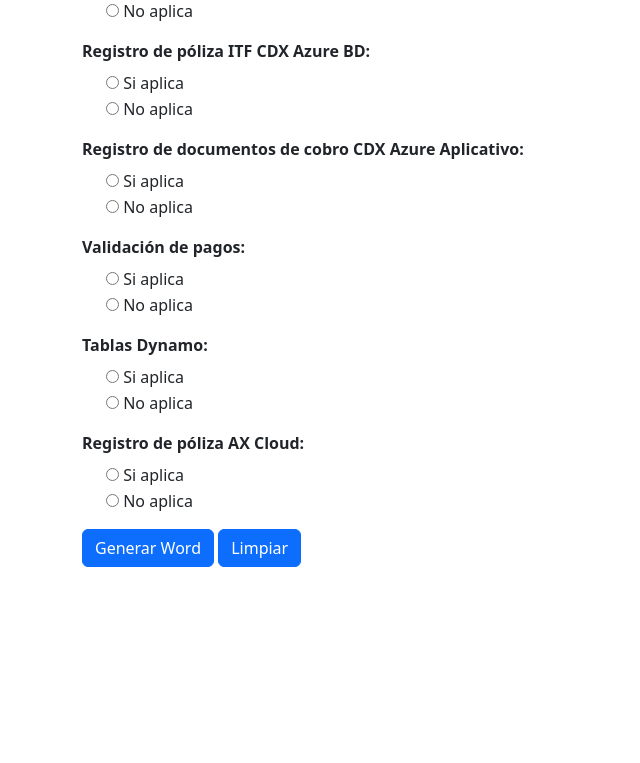
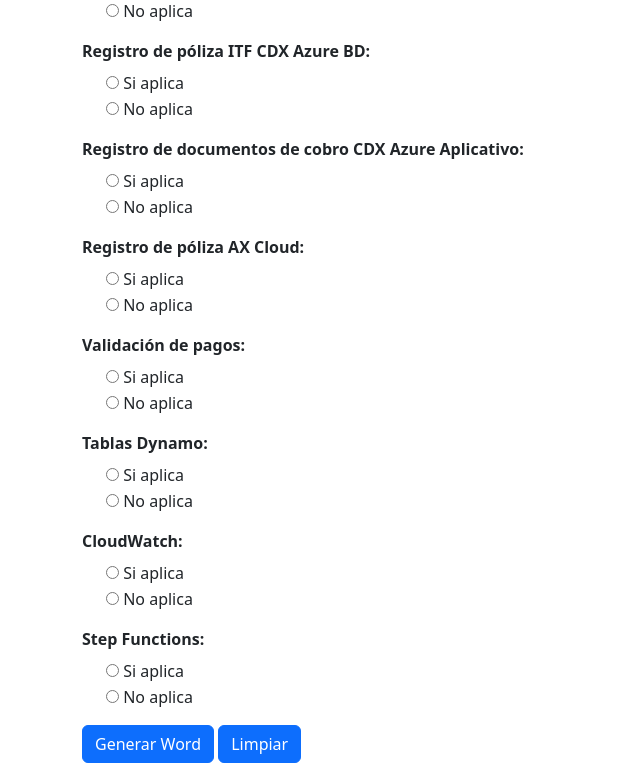
Before and after one commit to alonso0929/GenerarReporte, a Flask app: template templates/indexV2.html in a window 1280 px wide. Shown: the part 1365-2128 px from the top of the page, without its empty margins (0-640 px from the left). Before the commit the page ends 1932 px from the top, so only its background shows below. Run offline with Flask 3, Linux system fonts and the light colour scheme; the template is opened without the code that fills it, so the values that code supplies are empty.

Commit message:
Se agregaron nuevas validaciones

```diff
--- a/templates/indexV2.html
+++ b/templates/indexV2.html
@@ -80,8 +80,8 @@
             <label for="estado" class="form-label"><b>Estado de la prueba:</b></label>
             <select name="estado" class="form-select" required>
                 <option value="" disabled selected>Seleccione estado:</option>
-                <option value="Conforme">Conforme</option>
-                <option value="Observado">Observado</option>
+                <option value="CONFORME">Conforme</option>
+                <option value="OBSERVADO">Observado</option>
             </select>
         </div>
 
@@ -342,7 +342,7 @@
         </div>
 
         <div class="mb-3">
-            <label class="form-label" name="titulo9"><b>Validación de pagos:</b></label>
+            <label class="form-label" name="titulo9"><b>Registro de póliza AX Cloud:</b></label>
             <div class="form-check">
                 <label>
                     <input type="radio" name="opcion_radio9" value="Si aplica" onclick="toggleInputFile('inputFileContainer9', true)">
@@ -374,7 +374,7 @@
         </div>
 
         <div class="mb-3">
-            <label class="form-label" name="titulo10"><b>Tablas Dynamo:</b></label>
+            <label class="form-label" name="titulo10"><b>Validación de pagos:</b></label>
             <div class="form-check">
                 <label>
                     <input type="radio" name="opcion_radio10" value="Si aplica" onclick="toggleInputFile('inputFileContainer10', true)">
@@ -406,7 +406,7 @@
         </div>
 
         <div class="mb-3">
-            <label class="form-label" name="titulo11"><b>Registro de póliza AX Cloud:</b></label>
+            <label class="form-label" name="titulo11"><b>Tablas Dynamo:</b></label>
             <div class="form-check">
                 <label>
                     <input type="radio" name="opcion_radio11" value="Si aplica" onclick="toggleInputFile('inputFileContainer11', true)">
@@ -434,6 +434,70 @@
                 <input type="text" name="comentario11" class="form-control">
                 <label for="imagen11" class="form-label">Evidencia:</label>
                 <input type="file" name="imagenes11[]" class="form-control" accept="image/*" multiple>
+            </div>
+        </div>
+
+        <div class="mb-3">
+            <label class="form-label" name="titulo12"><b>CloudWatch:</b></label>
+            <div class="form-check">
+                <label>
+                    <input type="radio" name="opcion_radio12" value="Si aplica" onclick="toggleInputFile('inputFileContainer12', true)">
+                    Si aplica
+                </label>
+            </div>
+            <div class="form-check">
+                <label>
+                    <input type="radio" name="opcion_radio12" value="No aplica" onclick="toggleInputFile('inputFileContainer12', false)">
+                    No aplica
+                </label>
+            </div>
+
+            <div id="inputFileContainer12" class="hidden">
+                <div class="mb-3">
+                    <label for="estado12" class="form-label">Estado de la evidencia:</label>
+                    <select name="estado12" class="form-select">
+                        <option value="" disabled selected>Seleccione estado:</option>
+                        <option value="Conforme">Conforme</option>
+                        <option value="Observado">Observado</option>
+                    </select>
+                </div>
+
+                <label for="comentarios" class="form-label">Comentarios adicionales:</label>
+                <input type="text" name="comentario12" class="form-control">
+                <label for="imagen12" class="form-label">Evidencia:</label>
+                <input type="file" name="imagenes12[]" class="form-control" accept="image/*" multiple>
+            </div>
+        </div>
+
+        <div class="mb-3">
+            <label class="form-label" name="titulo13"><b>Step Functions:</b></label>
+            <div class="form-check">
+                <label>
+                    <input type="radio" name="opcion_radio13" value="Si aplica" onclick="toggleInputFile('inputFileContainer13', true)">
+                    Si aplica
+                </label>
+            </div>
+            <div class="form-check">
+                <label>
+                    <input type="radio" name="opcion_radio13" value="No aplica" onclick="toggleInputFile('inputFileContainer13', false)">
+                    No aplica
+                </label>
+            </div>
+
+            <div id="inputFileContainer13" class="hidden">
+                <div class="mb-3">
+                    <label for="estado13" class="form-label">Estado de la evidencia:</label>
+                    <select name="estado13" class="form-select">
+                        <option value="" disabled selected>Seleccione estado:</option>
+                        <option value="Conforme">Conforme</option>
+                        <option value="Observado">Observado</option>
+                    </select>
+                </div>
+
+                <label for="comentarios" class="form-label">Comentarios adicionales:</label>
+                <input type="text" name="comentario13" class="form-control">
+                <label for="imagen13" class="form-label">Evidencia:</label>
+                <input type="file" name="imagenes13[]" class="form-control" accept="image/*" multiple>
             </div>
         </div>
 
```
